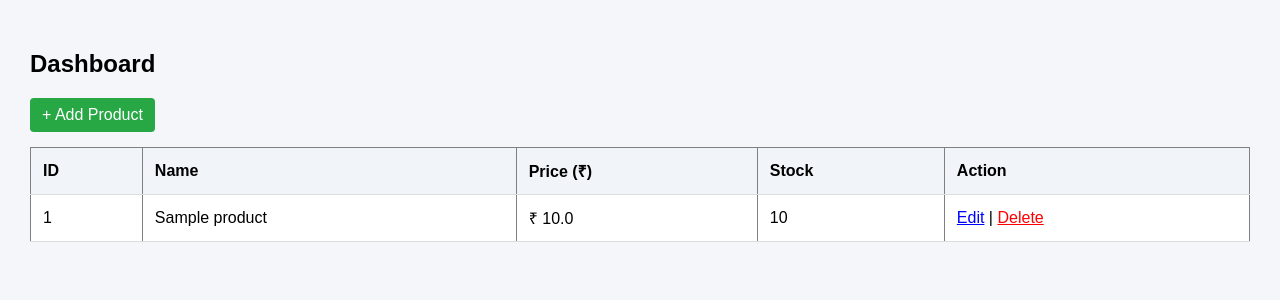
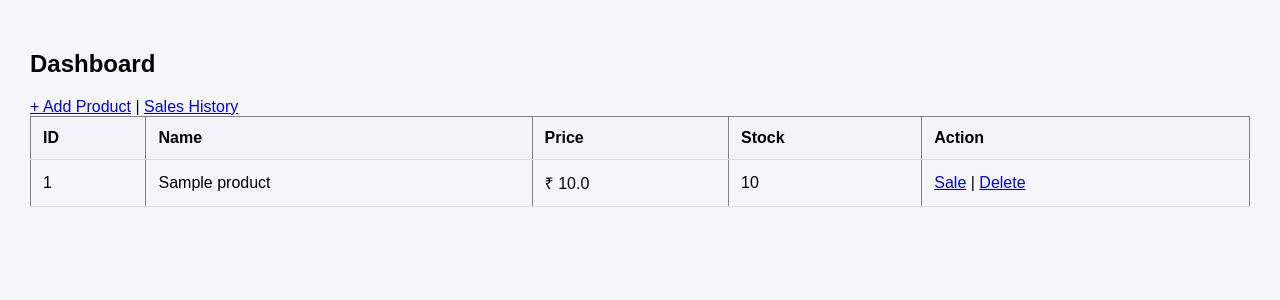
Before and after one commit to rajeshakela0909-cloud/jewellery-shop, a Flask app: page /dashboard in a window 1280 px wide. Shown: the part 48-348 px from the top of the page. Run offline with Flask 3, Linux system fonts and the light colour scheme; a user stored in the database is signed in; tables that the repository leaves empty hold one stand-in row (values such as "Sample post").

Commit message:
Update dashboard.html

```diff
--- a/templates/dashboard.html
+++ b/templates/dashboard.html
@@ -3,21 +3,18 @@
 
 <h2>Dashboard</h2>
 
-<a href="/add" style="display:inline-block; margin-bottom:15px; padding:8px 12px; background:#28a745; color:white; text-decoration:none; border-radius:4px;">
-    + Add Product
-</a>
+<a href="/add">+ Add Product</a> |
+<a href="/sales">Sales History</a>
 
-<table border="1" cellpadding="10" cellspacing="0" width="100%" style="background:white;">
-    <thead style="background:#f2f2f2;">
+<table border="1" width="100%" cellpadding="8">
 <tr>
     <th>ID</th>
     <th>Name</th>
-            <th>Price (₹)</th>
+    <th>Price</th>
     <th>Stock</th>
     <th>Action</th>
 </tr>
-    </thead>
-    <tbody>
+
 {% for product in products %}
 <tr>
     <td>{{ product.id }}</td>
@@ -25,22 +22,11 @@
     <td>₹ {{ product.price }}</td>
     <td>{{ product.stock }}</td>
     <td>
-                <a href="/edit/{{ product.id }}" style="color:blue;">Edit</a> |
-                <a href="/delete/{{ product.id }}"
-                   onclick="return confirm('Are you sure you want to delete this product?')"
-                   style="color:red;">
-                   Delete
-                </a>
+        <a href="/sale/{{ product.id }}">Sale</a> |
+        <a href="/delete/{{ product.id }}">Delete</a>
     </td>
 </tr>
 {% endfor %}
-
-        {% if products|length == 0 %}
-        <tr>
-            <td colspan="5" style="text-align:center;">No products added yet</td>
-        </tr>
-        {% endif %}
-    </tbody>
 </table>
 
 {% endblock %}
```
Lines whose indentation alone changed are shown as unchanged.
